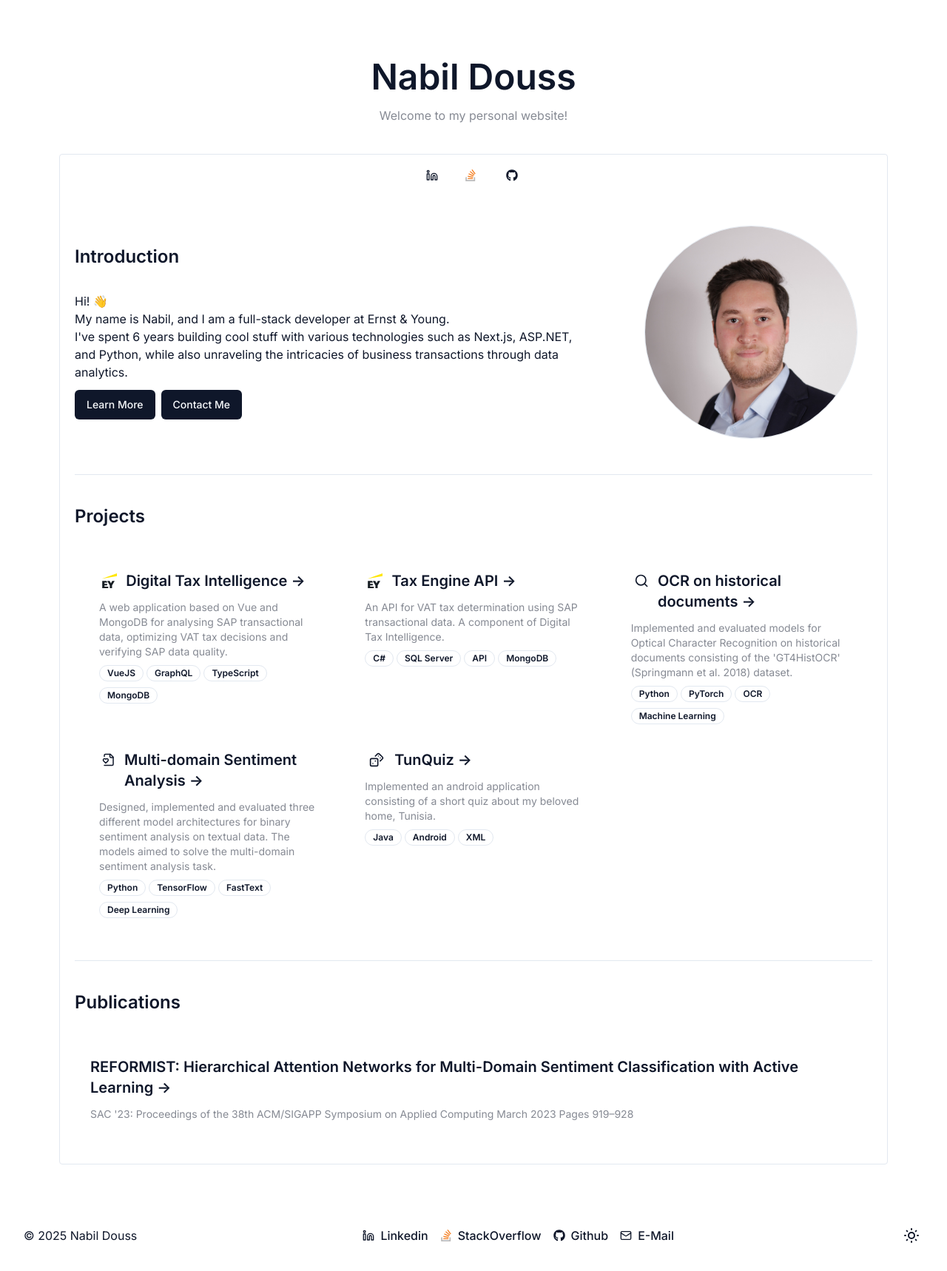
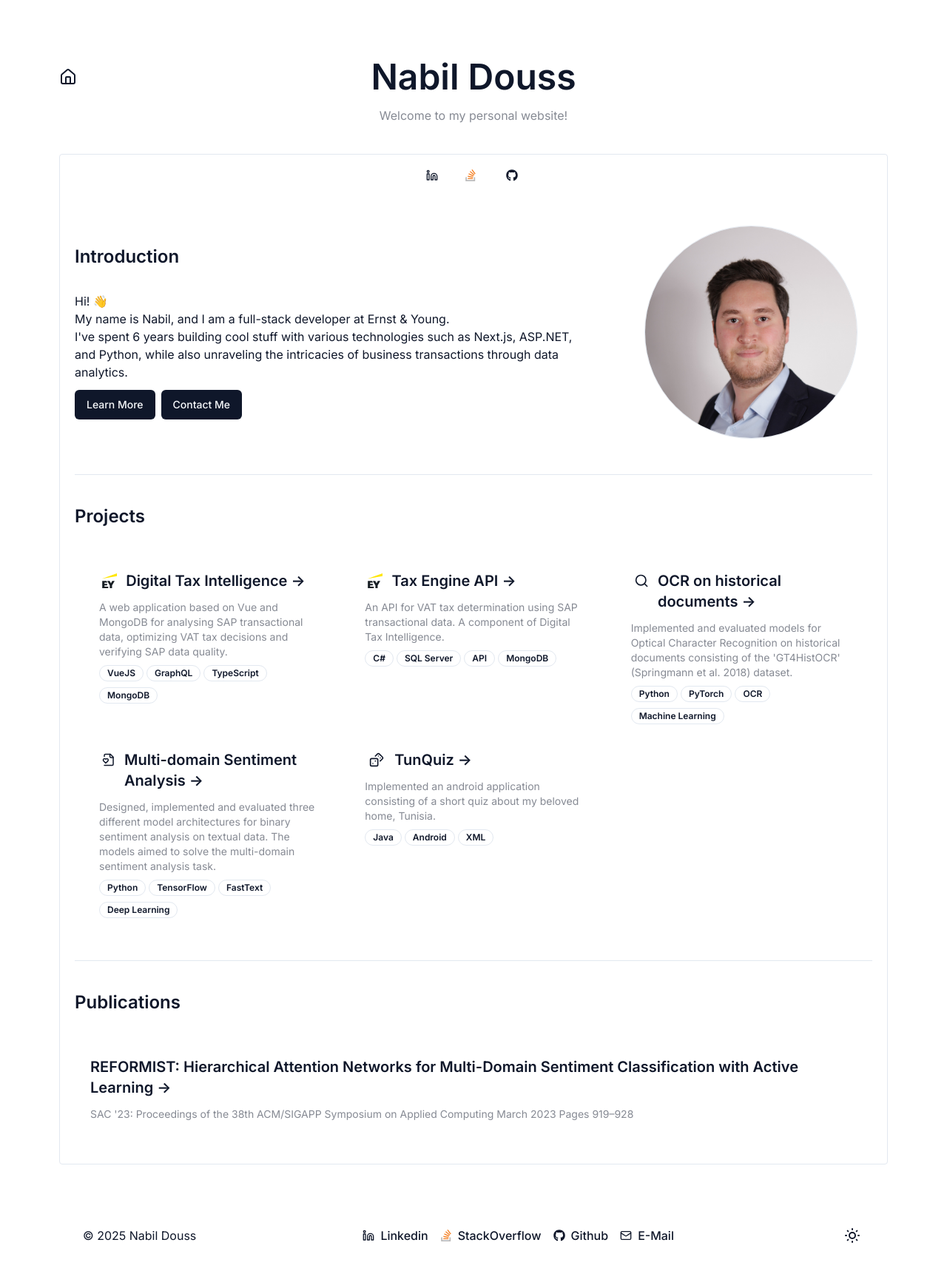
Before and after one commit to nabildouss/nabildouss.github.io, a Next.js app: page / in a window 1280 px wide. Shown: the top 1718 px of the page at 74% size. Built offline with nearby package versions, Linux system fonts and the light colour scheme.

Commit message:
refactor: ui changes

```diff
--- a/app/layout.tsx
+++ b/app/layout.tsx
@@ -23,7 +23,6 @@ export default function RootLayout({
           <AppShell>
             {children}
           </AppShell>
-          <SiteFooter/>
         </ThemeProvider>
       </body>
     </html>
--- a/app/page.tsx
+++ b/app/page.tsx
@@ -21,7 +21,7 @@ export default function Home() {
             </div>
             <div className="actions mt-3 flex justify-center lg:justify-start">
                   <Button className='mr-2' asChild>
-                    <Link href="/Resume" target="_blank" rel="noopener noreferrer">Learn More</Link>
+                    <Link href="/Resume">Learn More</Link>
                   </Button>
                   <Button className='mr-2' asChild>
                     <a href={siteConfig.links.email}>Contact Me</a>
--- a/components/appShell.tsx
+++ b/components/appShell.tsx
@@ -1,4 +1,7 @@
 import { NavigationBar } from '@/components/nav-bar'
+import { Icons } from '@/components/icons'
+import Link from 'next/link'
+import { SiteFooter } from './site-footer'
 
 export function AppShell({
     children,
@@ -6,19 +9,26 @@ export function AppShell({
     children: React.ReactNode
   }) {
   return (
-    <main className="flex min-h-screen flex-col items-center justify-between p-20">
-      <div className="relative md:mb-10 text-center">
-        <div className="grid text-5xl place-items-center font-semibold mb-4">
-        Nabil Douss</div>
-        <div className={`max-w-[30ch] opacity-50`}>
+    <main className="flex min-h-screen flex-col items-center justify-between pt-20 px-20">
+      <div className="max-w-screen-xl sm:w-full relative text-center">
+        <div className='flex mb-2 justify-center sm:absolute sm:top-3'>
+        <Link href="/">
+            <Icons.home />
+        </Link>
+        </div>
+        <div className="text-5xl font-semibold mb-4">
+          Nabil Douss
+        </div>
+        <div className={`opacity-50`}>
           Welcome to my personal website!
         </div>
-      </div>
-      <div className='lg:px-5 py-2 mb-10 text-center max-w-screen-xl sm:w-full lg:mb-0 lg:grid-cols-4 lg:text-left lg:border lg:rounded lg:pb-10' >
-        <div className='hidden lg:flex'>
-          <NavigationBar/>
+        <div className='md:mt-10 lg:px-5 py-2 mb-10 text-center  lg:mb-0 lg:grid-cols-4 lg:text-left lg:border lg:rounded lg:pb-10' >
+          <div className='hidden lg:flex'>
+            <NavigationBar/>
+          </div>
+          {children}
         </div>
-      {children}
+        <SiteFooter className='pt-20' />
       </div>
     </main>
   )
--- a/components/icons.tsx
+++ b/components/icons.tsx
@@ -27,6 +27,7 @@ import {
     X,
     Linkedin,
     Mail,
+    Home,
   } from "lucide-react"
 
   export type Icon =  React.FC<LucideProps>;
@@ -57,6 +58,7 @@ import {
     moon: Moon,
     laptop: Laptop,
     mail: Mail,
+    home: Home,
     gitHub: ({ ...props }: LucideProps) => (
       <svg
         aria-hidden="true"
--- a/components/mode-toggle.tsx
+++ b/components/mode-toggle.tsx
@@ -18,7 +18,7 @@ export function ModeToggle() {
   return (
     <DropdownMenu>
       <DropdownMenuTrigger asChild>
-        <Button variant="ghost" size="sm" className="h-8 w-8 px-0">
+        <Button variant="ghost" size="sm" className="pb-2 h-8 w-8 px-0">
           <Icons.sun className="rotate-0 scale-100 transition-all dark:-rotate-90 dark:scale-0" />
           <Icons.moon className="absolute rotate-90 scale-0 transition-all dark:rotate-0 dark:scale-100" />
           <span className="sr-only">Toggle theme</span>
--- a/components/site-footer.tsx
+++ b/components/site-footer.tsx
@@ -8,11 +8,11 @@ import { Icon, Icons } from "./icons"
 export function SiteFooter({ className }: React.HTMLAttributes<HTMLElement>) {
   return (
     <footer className={cn(className)}>
-      <div className="flex container justify-between gap-4 md:h-16 md:flex-row md:py-0">
-        <div className="mt-1">
+      <div className="flex mt-1 container justify-between md:h-16 md:flex-row md:py-0">
+        <div>
           <div className="copyright">&copy; {new Date().getFullYear()} Nabil&nbsp;Douss </div>
         </div>
-        <div className="flex gap-4 mt-1">
+        <div className="flex gap-4">
         {
           links.map((link) => (
             <a
```
